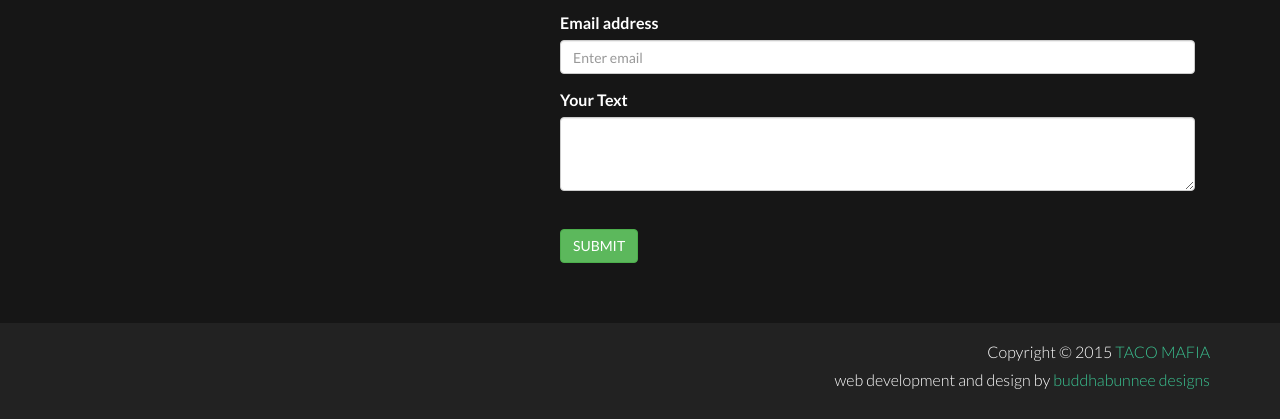
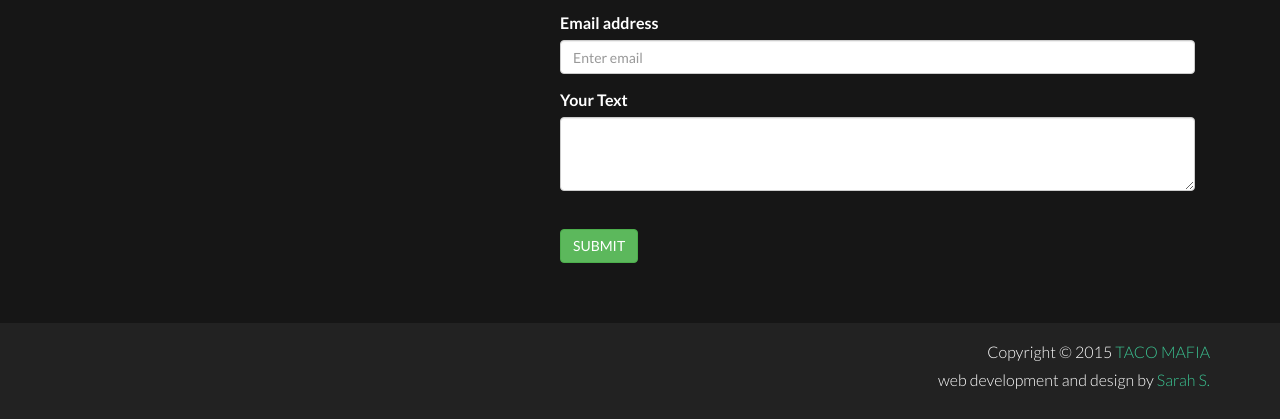
Before and after one commit to buddhabunnee/taco_mafia, a plain HTML site: page index.html in a window 1280 px wide. Shown: the part 8087-8506 px from the top of the page. Drawn offline with Linux system fonts and the light colour scheme.

Commit message:
Update index.html

```diff
--- a/index.html
+++ b/index.html
@@ -420,7 +420,7 @@ Roles: My Good Eye<br>
 	</div>
 	<div id="c">
 		<div class="container">
-			<p>Copyright &copy; 2015 <a href="mailto:ilu.vinyl@gmail.com">TACO MAFIA</a><br>web development and design by <a href="http://buddhabunnee.com/" target="new">buddhabunnee designs</a></p>
+			<p>Copyright &copy; 2015 <a href="mailto:ilu.vinyl@gmail.com">TACO MAFIA</a><br>web development and design by <a href="https://github.com/buddhabunnee/" target="new">Sarah S.</a></p>
 
 		</div>
 	</div>
```
